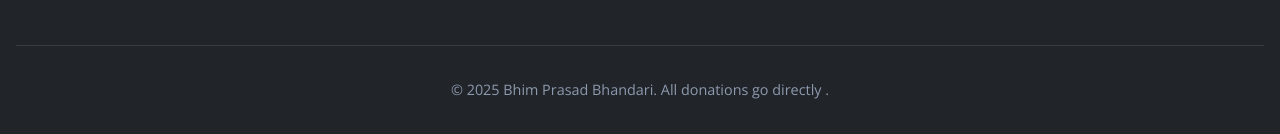
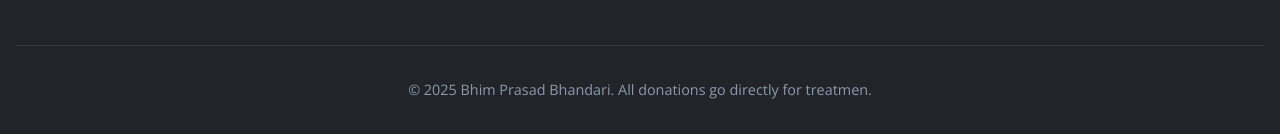
Before and after one commit to nepalbux/bhimprasad, a plain HTML site: page index.html in a window 1280 px wide. Shown: the part 4416-4550 px from the top of the page. Drawn offline with nearby package versions, Linux system fonts and the light colour scheme.

Commit message:
Update index.html

```diff
--- a/index.html
+++ b/index.html
@@ -860,7 +860,7 @@
         </div>
 
         <div class="copyright">
-            <p>&copy; 2025 Bhim Prasad Bhandari. All donations go directly .</p>
+            <p>&copy; 2025 Bhim Prasad Bhandari. All donations go directly for treatmen.</p>
         </div>
     </footer>
 
```
